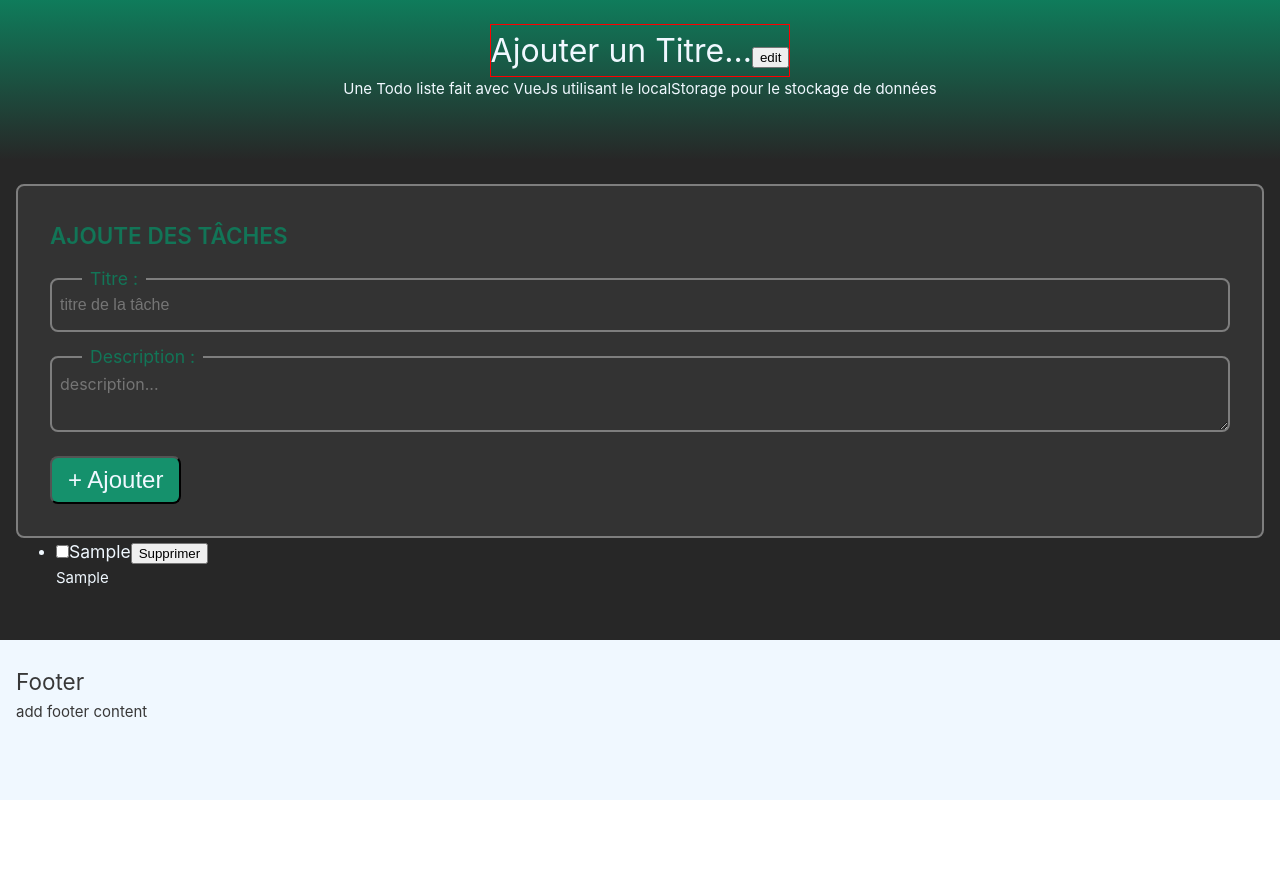
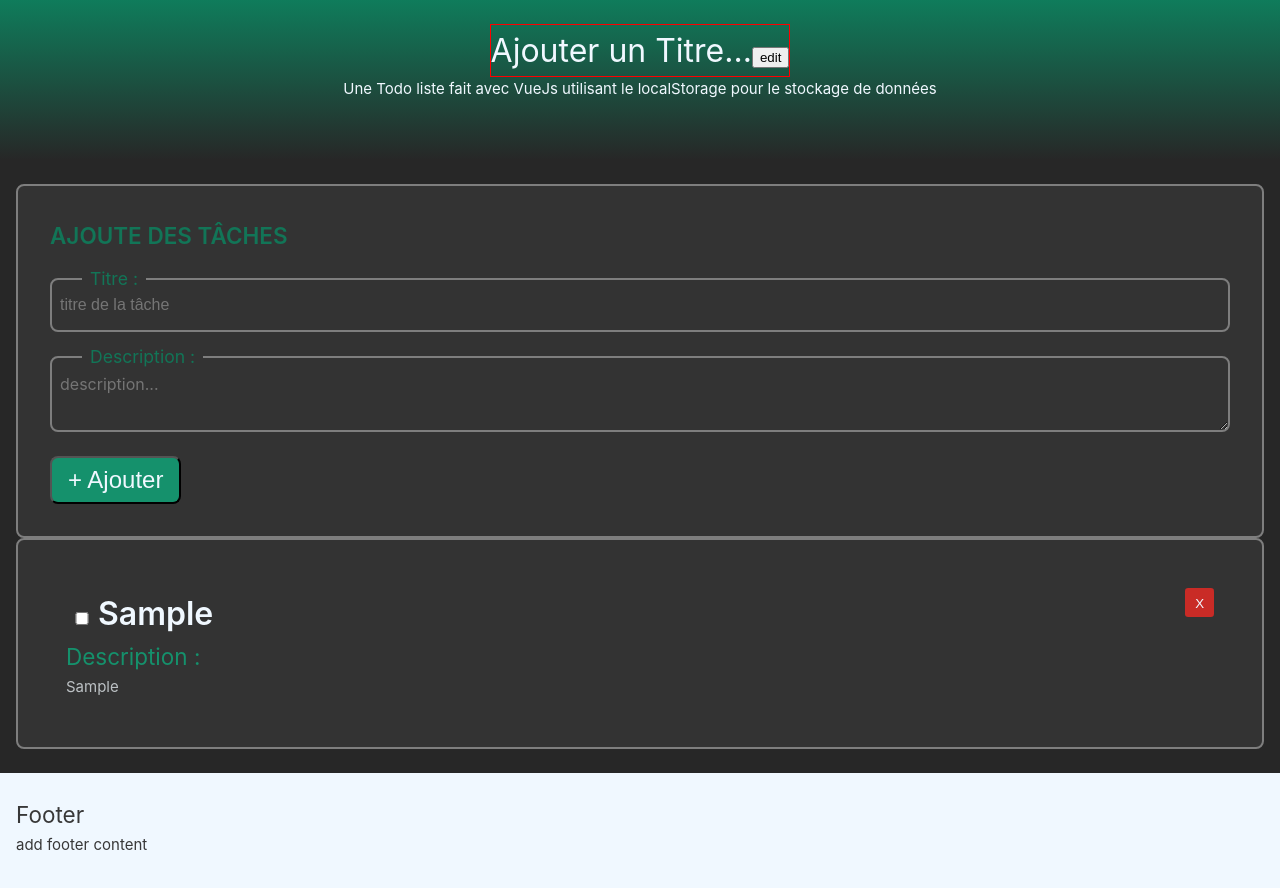
Before and after one commit to CHOUMMANIVONGDimitri/Vue-js-app, a Vue app: page / in a window 1280 px wide. Both pictures are taken after typing "Sample", "Sample" into the empty fields and a click on the button "+ Ajouter". Shown: the top 888 px of the page. Before the commit the page ends 800 px from the top, so only its background shows below. Built offline with nearby package versions, Linux system fonts and the light colour scheme; the HTML template or start-up script is replaced by a standard one.

Commit message:
💄 create list render style

```diff
--- a/src/components/ListRender.vue
+++ b/src/components/ListRender.vue
@@ -3,16 +3,72 @@ const props = defineProps(['datas', 'deleteData']);
 </script>
 
 <template>
-  <ul v-if="props.datas.length > 0">
-    <li v-for="data in props.datas" :key="data.id">
-      <h3>
-        <input type="checkbox" v-model="data.done" />
+  <ul class="list-container" v-if="props.datas.length > 0">
+    <li class="list-element" v-for="data in props.datas" :key="data.id">
+      <h3 class="list-title">
+        <input class="list-check" type="checkbox" v-model="data.done" />
         <span :class="{ done: data.done }">{{ data.title }}</span>
-        <button @click="deleteData(data.id)">Supprimer</button>
+        <button class="list-delete" @click="deleteData(data.id)">X</button>
       </h3>
-      <p>{{ data.content }}</p>
+      <article>
+        <h2>Description :</h2>
+        <p class="list-content">{{ data.content }}</p>
+      </article>
     </li>
   </ul>
 </template>
 
-<style scoped></style>
+<style scoped>
+.done {
+  text-decoration: line-through;
+  color: rgba(234, 240, 245, 0.753);
+}
+
+.list-check {
+  width: 2rem;
+}
+
+.list-container {
+  border: solid rgb(126, 126, 126) 2px;
+  border-radius: 0.5rem;
+  padding: 3rem;
+  background-color: rgb(51, 51, 51);
+  list-style-type: none;
+  display: flex;
+  flex-flow: column wrap;
+
+  & > .list-element {
+    & > .list-title {
+      & > button {
+        color: aliceblue;
+        background-color: rgb(201, 43, 38);
+        cursor: pointer;
+        border: none;
+        padding: 0.5rem;
+        height: 1.8rem;
+        width: 1.8rem;
+        text-align: center;
+        border-radius: 0.2rem;
+        float: right;
+
+        &:hover {
+          background-color: rgb(155, 40, 37);
+        }
+      }
+      & > span {
+        font-size: 2rem;
+        font-weight: 600;
+      }
+    }
+
+    & > article {
+      & > h2 {
+        color: rgb(21, 145, 108);
+      }
+      & > .list-content {
+        color: rgba(234, 240, 245, 0.753);
+      }
+    }
+  }
+}
+</style>
```
